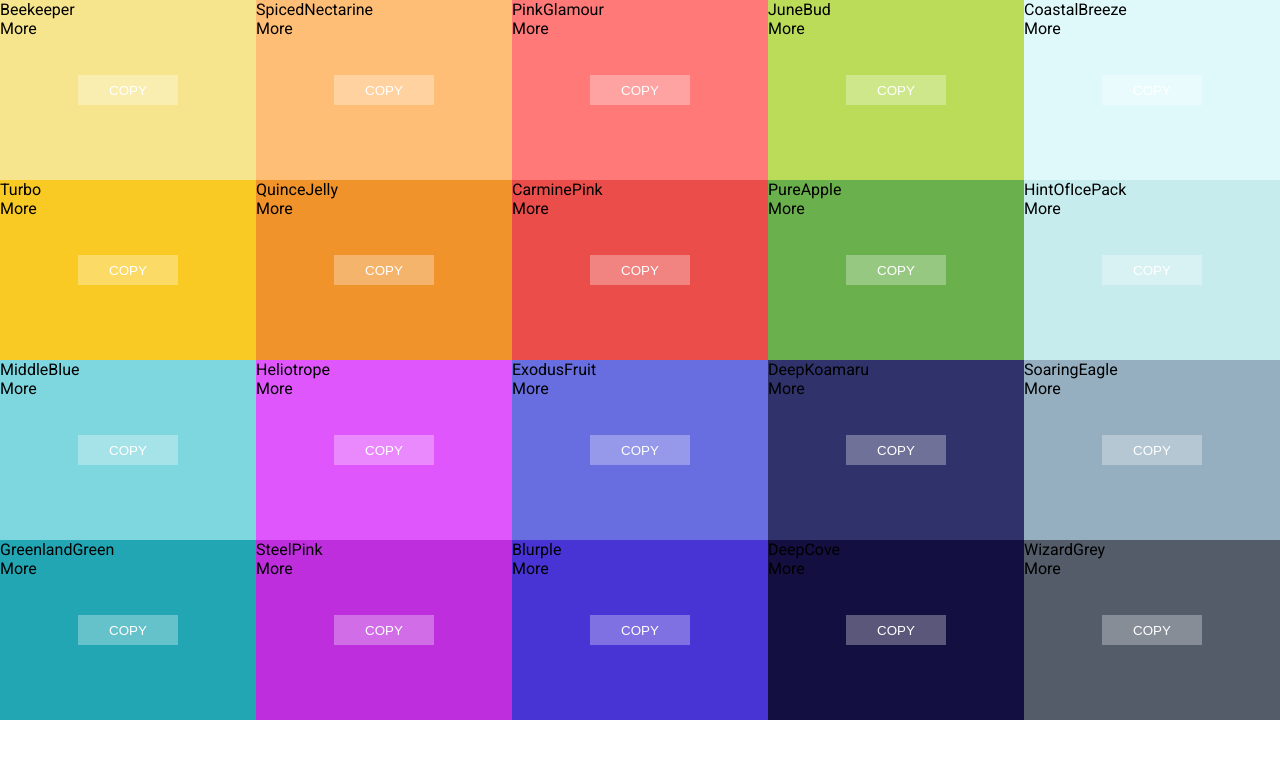
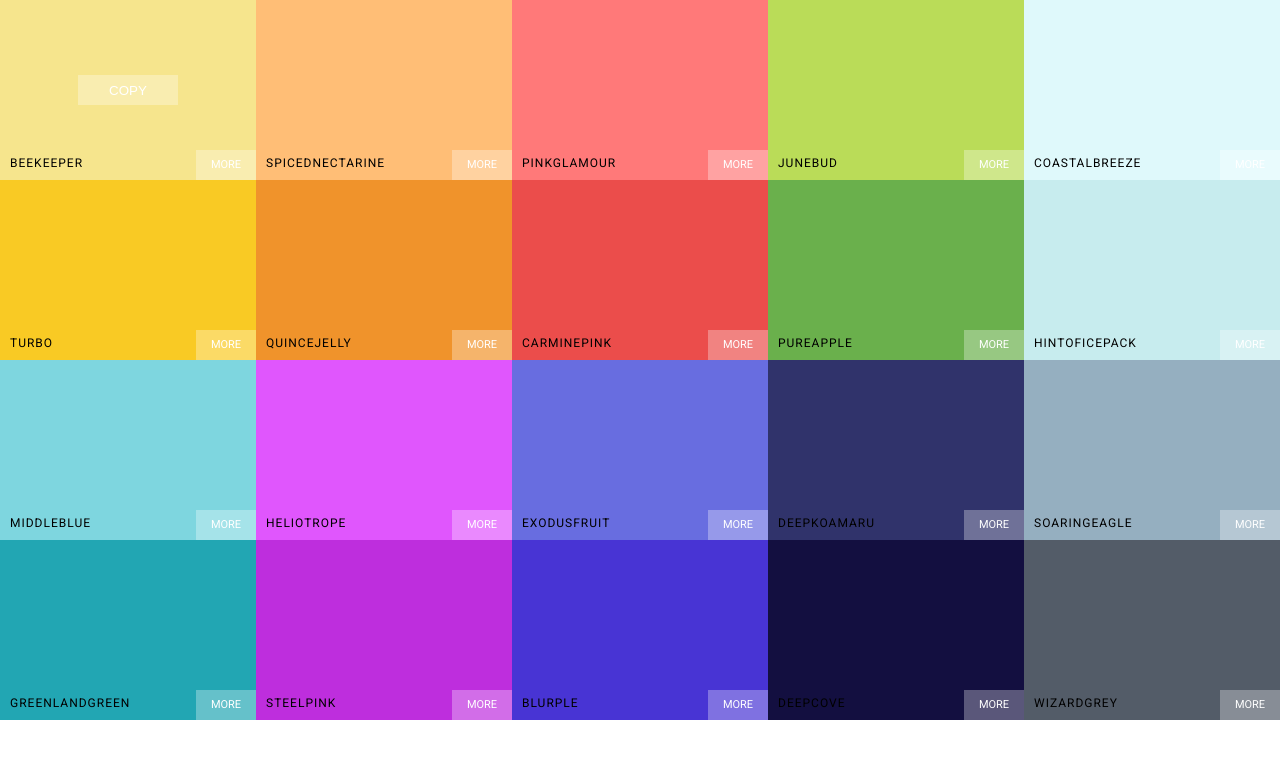
Before and after one commit to Gregkur/Shadr, a React (Create React App) app: page / in a window 1280 px wide. Shown: the top 758 px of the page. Built offline with nearby package versions, Linux system fonts and the light colour scheme.

Commit message:
styled color boxes

```diff
--- a/src/styles/ColorBox.css
+++ b/src/styles/ColorBox.css
@@ -5,6 +5,7 @@
   display: inline-block;
   cursor: pointer;
   position: relative;
+  margin-bottom: -4px;
 }
 
 .copy-button {
@@ -22,4 +23,37 @@
   text-transform: uppercase;
   color: white;
   border: none;
+  opacity: 0;
 }
+
+.ColorBox:hover .copy-button {
+  opacity: 1;
+  transition: 0.5s;
+}
+
+.box-content {
+  position: absolute;
+  padding: 10px;
+  width: 100%;
+  left: 0px;
+  bottom: 0px;
+  color: black;
+  letter-spacing: 1px;
+  text-transform: uppercase;
+  font-size: 12px;
+}
+
+.see-more {
+  background: rgba(255, 255, 255, 0.3);
+  position: absolute;
+  border: none;
+  right: 0px;
+  bottom: 0;
+  color: white;
+  width: 60px;
+  height: 30px;
+  text-align: center;
+  line-height: 30px;
+  text-transform: uppercase;
+  font-size: 11px;
+}
```
